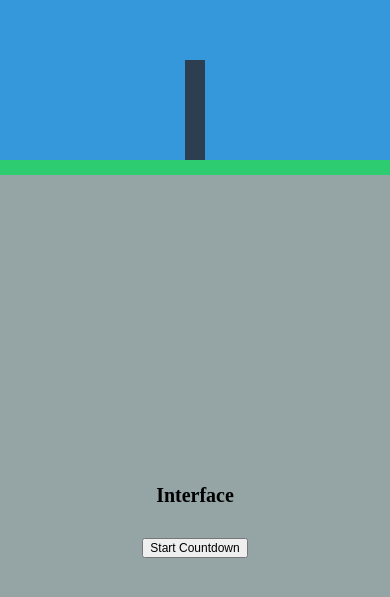
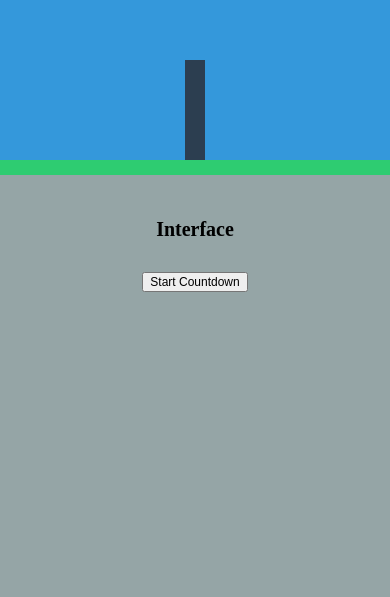
Before and after one commit to sOliverJr/js-rocket, a plain HTML site: page rocket.html in a window 390 px wide. Shown: the part 247-844 px from the top of the page. Drawn offline with Linux system fonts and the light colour scheme.

Commit message:
Update rocket.css

```diff
--- a/css/rocket.css
+++ b/css/rocket.css
@@ -108,7 +108,7 @@ body.x5 .schritt5{display: block;}
 .panel{
     position: fixed;
     width: 100%;
-    height: 500%;
+    height: 50%;
     top: 50%;
     background-color: #95a5a6;
 }
```
